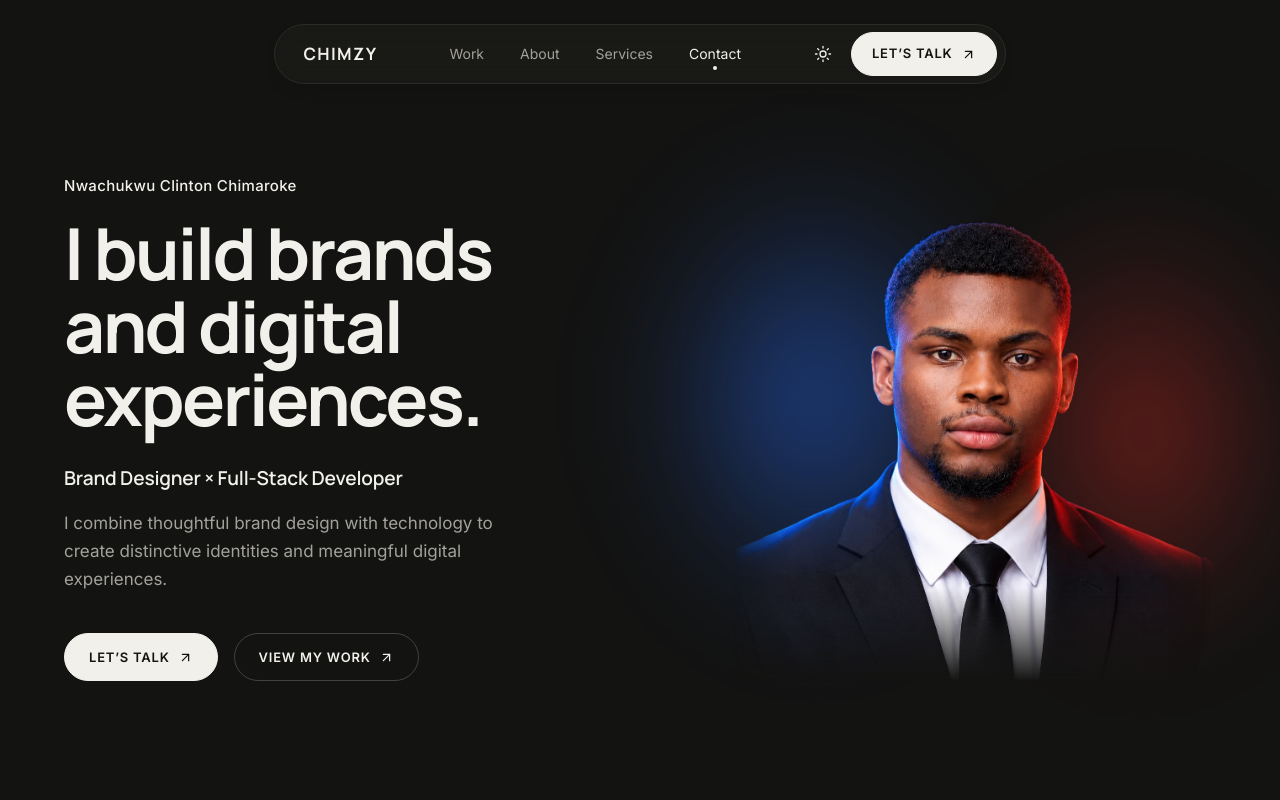
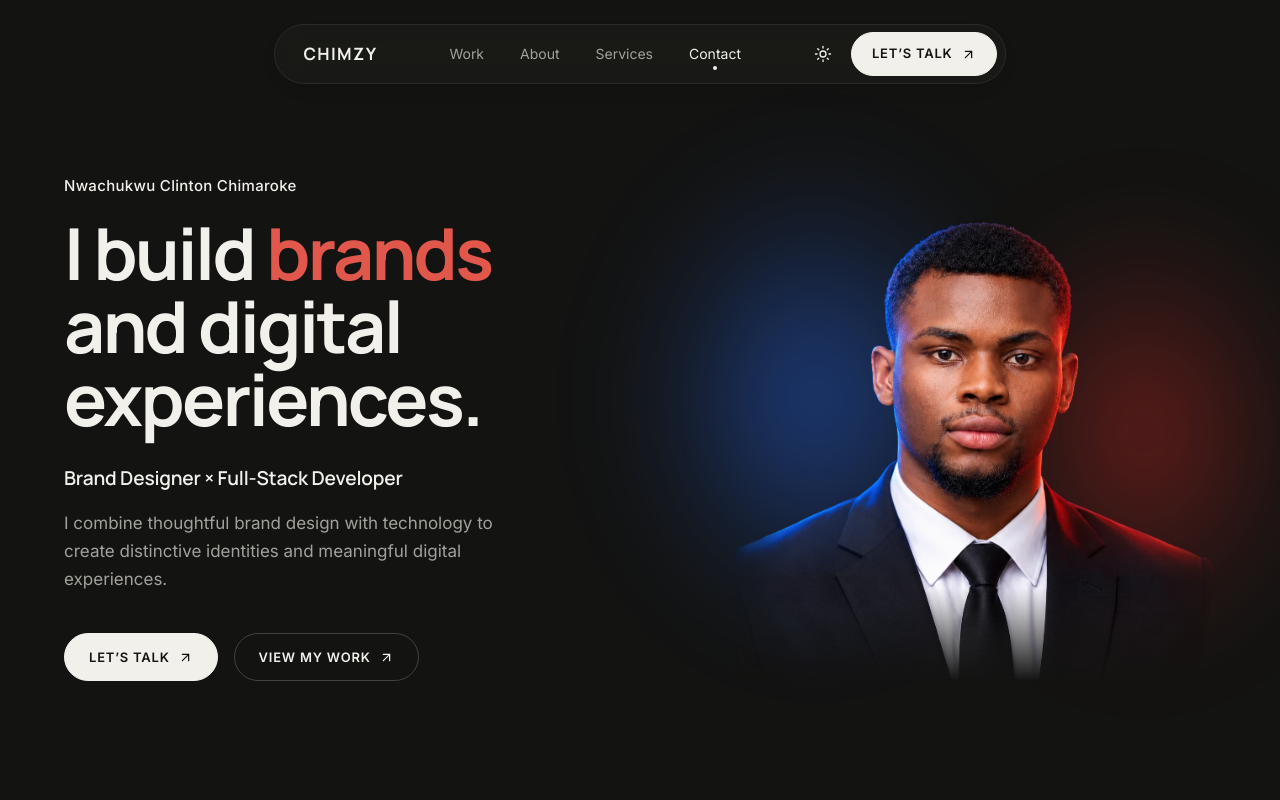
Before and after one commit to Chimzyprime/clinton-portfolio, a Next.js app: page / in a window 1280 px wide. Shown: the top 800 px of the page. Built offline with nearby package versions, Linux system fonts and the light colour scheme.

Commit message:
Hero: warm red highlight on 'brands'
Co-Authored-By: Claude Sonnet 5.5 <noreply@anthropic.com>
Claude-Session: https://claude.ai/code/session_01RHPLazXRXBzHV4GwmCoFEE

```diff
--- a/src/app/globals.css
+++ b/src/app/globals.css
@@ -32,6 +32,7 @@
   --border-strong: #44423e;
   --accent: var(--foreground); /* neutral placeholder */
   --accent-foreground: var(--background);
+  --highlight: #e2574c;
   color-scheme: dark;
 }
 
@@ -48,6 +49,7 @@
   --border-strong: #b9b3a6;
   --accent: var(--foreground);
   --accent-foreground: var(--background);
+  --highlight: #b3302a;
   color-scheme: light;
 }
 
@@ -327,6 +329,7 @@
 }
 /* Headline line reveal: each line rises out of an invisible mask, once.
    Padding/negative margin keep descenders from being clipped. */
+.text-highlight { color: var(--highlight); }
 .line-mask {
   display: block;
   overflow: hidden;
--- a/src/components/Hero.tsx
+++ b/src/components/Hero.tsx
@@ -25,6 +25,7 @@ const delay = (ms: number) => ({ "--d": `${ms}ms` }) as CSSProperties;
 /* The headline, split into its three lines for the reveal. Must read the
    same as site.hero.headline. */
 const HEADLINE_LINES = ["I build brands", "and digital", "experiences."];
+const HIGHLIGHT = "brands";
 
 export function Hero() {
   return (
@@ -52,7 +53,15 @@ export function Hero() {
             {HEADLINE_LINES.map((line, i) => (
               <span key={line} className="line-mask">
                 <span className="line-inner" style={{ ["--i" as string]: i }}>
-                  {line}
+                  {line.includes(HIGHLIGHT) ? (
+                    <>
+                      {line.split(HIGHLIGHT)[0]}
+                      <span className="text-highlight">{HIGHLIGHT}</span>
+                      {line.split(HIGHLIGHT)[1]}
+                    </>
+                  ) : (
+                    line
+                  )}
                   {i < HEADLINE_LINES.length - 1 ? " " : ""}
                 </span>
               </span>
```
